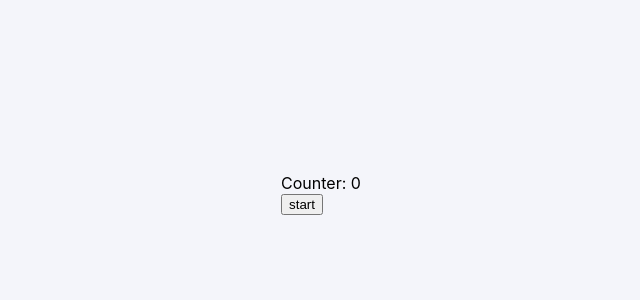
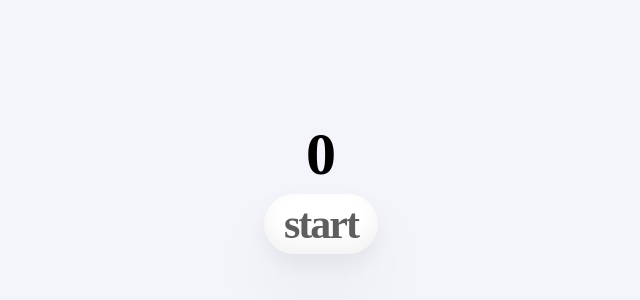
Before and after one commit to SangWonKo/web-worker-demo, a React (Create React App) app: page / in a window 1280 px wide. Shown: the part 206-506 px from the top of the page, without its empty margins (319-959 px from the left). Built offline with nearby package versions, Linux system fonts and the light colour scheme.

Commit message:
framer-motion 버튼 적용 및 AnimatePresence exit animation 구현

```diff
--- a/src/App.js
+++ b/src/App.js
@@ -1,7 +1,43 @@
 import { useCallback, useRef, useState } from "react";
+import { motion, Variants, Transition, AnimatePresence } from "framer-motion";
+import styled from "styled-components";
 import "./App.css";
 
 // import { useWorker } from "react-hooks-worker";
+
+const MotionText = styled(motion.div)`
+  font-size: 60px;
+  font-family: "Montserrat Alternates";
+  font-weight: 600;
+  line-height: 40px;
+  text-align: center;
+`;
+
+const MotionButton = styled(motion.button)`
+  border: none;
+  cursor: pointer;
+  background-color: #fff;
+  color: #5e5e5e;
+  border-radius: 36px;
+  outline: none;
+  margin: 0;
+  padding: 10px;
+  padding-left: 20px;
+  padding-right: 20px;
+  margin-top: 20px;
+  font-family: "Montserrat Alternates";
+  font-size: 42px;
+  letter-spacing: -2px;
+  font-weight: 600;
+  line-height: 40px;
+  position: relative;
+  text-align: center;
+  display: flex;
+  align-items: center;
+  box-shadow: 0px 40px 80px 0px rgba(0, 0, 0, 0.05),
+    inset 0px -10px 20px 0px rgba(0, 0, 0, 0.05),
+    0px 10px 20px 0px rgba(0, 0, 0, 0.05);
+`;
 
 const createWorker = () =>
   new Worker(new URL("./workers/worker.js", import.meta.url));
@@ -30,9 +66,7 @@ function App() {
     (flg) => () => {
       // console.log(counter.count);
       const newState =
-        flg !== "reset"
-          ? { ...counter, [flg]: !counter[flg] }
-          : defaultState;
+        flg !== "reset" ? { ...counter, [flg]: !counter[flg] } : defaultState;
       console.log(newState);
       setCounter(newState);
       worker.current.postMessage(newState);
@@ -52,16 +86,29 @@ function App() {
 
   return (
     <>
-      <div>Counter: {counter.count}</div>
+      <AnimatePresence>
+        <MotionText
+          key={counter.count}
+          exit={{ y: -75, opacity: 0, position: "absolute" }}
+          initial={{ y: 150, opacity: 0 }}
+          animate={{ y: 0, opacity: 1 }}
+          transition={{
+            ease: "easeOut",
+            duration: 1,
+          }}
+        >
+          {counter.count}
+        </MotionText>
+      </AnimatePresence>
       {!counter.active && (
-        <button onClick={handleCount("active")}>start</button>
+        <MotionButton onClick={handleCount("active")}>start</MotionButton>
       )}
       {counter.active && (
-        <button onClick={handleCount("pause")}>
+        <MotionButton onClick={handleCount("pause")}>
           {counter.pause ? "resume" : "pause"}
-        </button>
+        </MotionButton>
       )}
-      {counter.pause && <button onClick={handleCount("reset")}>reset</button>}
+      {counter.pause && <MotionButton onClick={handleCount("reset")}>reset</MotionButton>}
     </>
   );
 }
```
Also changed, not shown: src/workers/worker.js (+0 -20 lines).
